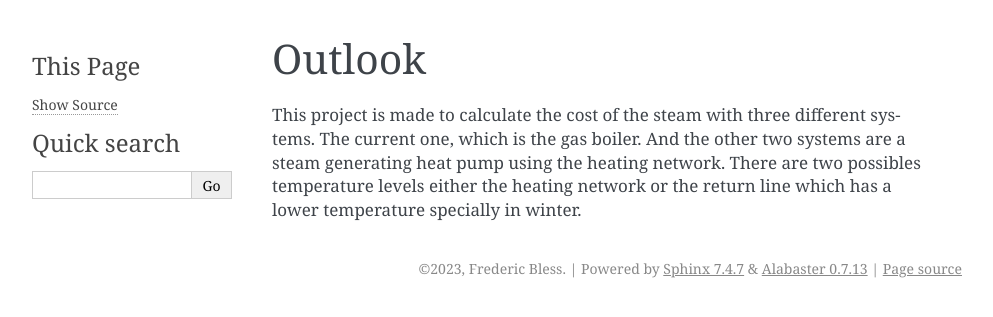
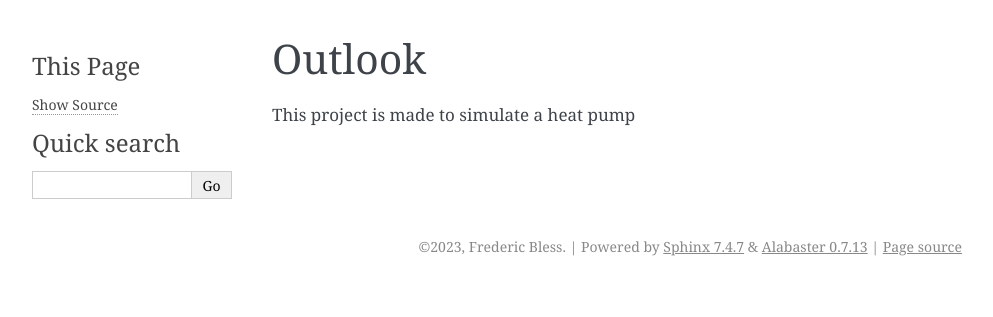
Before and after one commit to Froudd/simpleheatpump, a Sphinx documentation site: the page built from doc/source/outlook.rst, in a window 1280 px wide. Shown: the top 317 px of the page, without its empty margins (148-1141 px from the left). Built offline with Sphinx 7.4.7, drawn with Linux system fonts in a browser that asks for light colours; pages that are not in the unit, such as notebooks, are missing from menus.

Commit message:
Update outlook.rst

```diff
--- a/doc/source/outlook.rst
+++ b/doc/source/outlook.rst
@@ -1,4 +1,4 @@
 Outlook
 -------
 
-This project is made to calculate the cost of the steam with three different systems. The current one, which is the gas boiler. And the other two systems are a steam generating heat pump using the heating network. There are two possibles temperature levels either the heating network or the return line which has a lower temperature specially in winter.
+This project is made to simulate a heat pump
```
